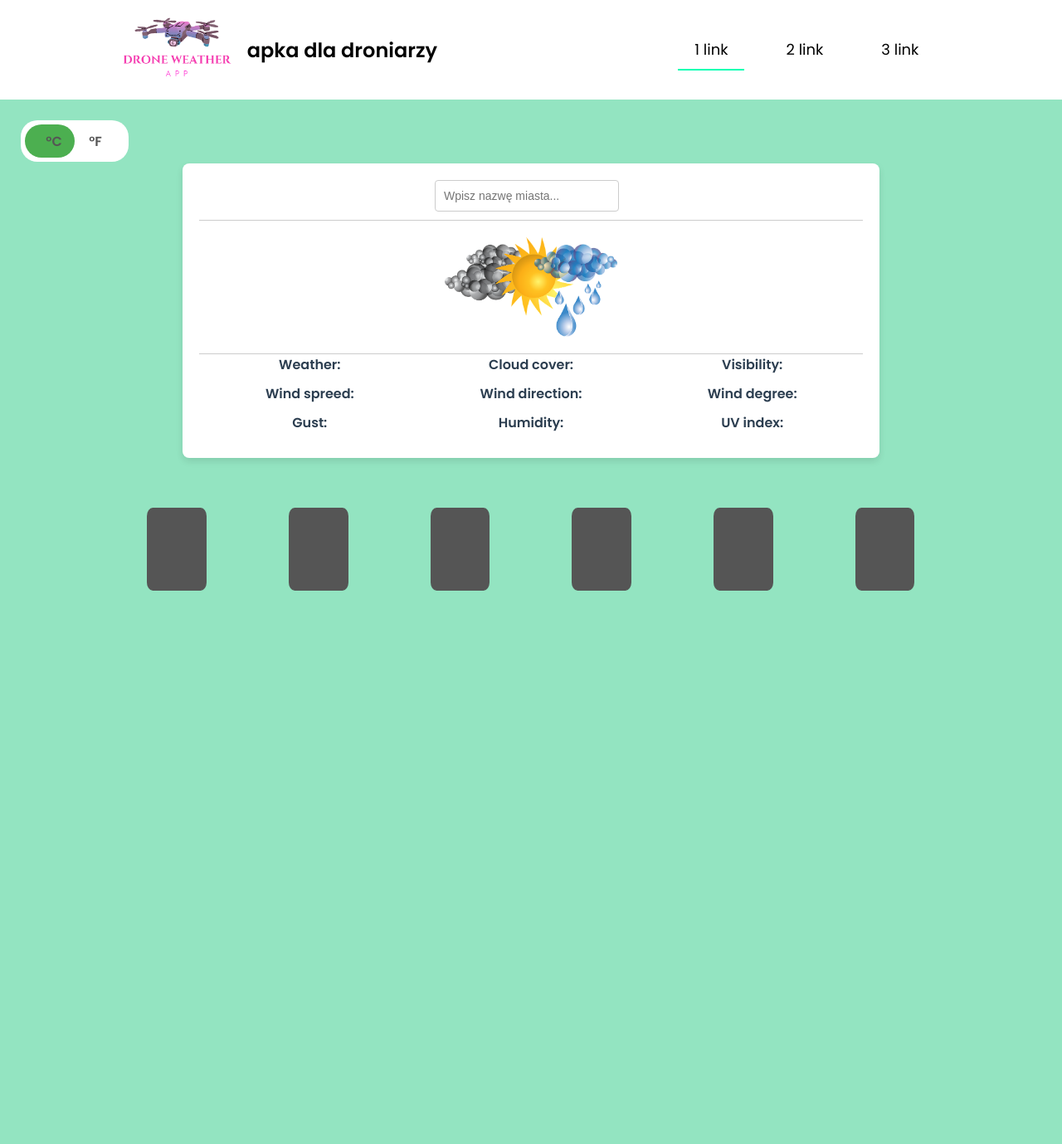
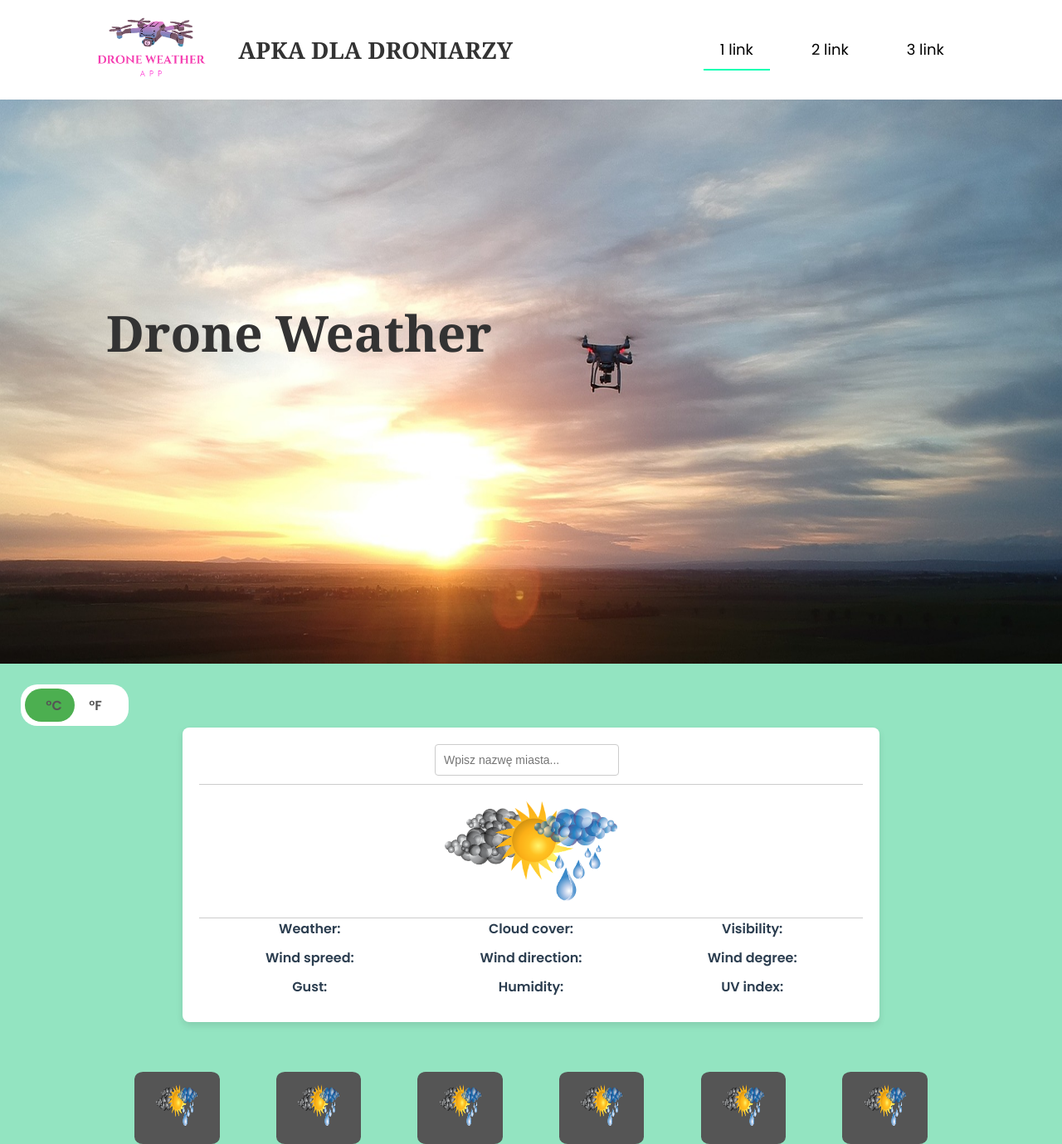
Before and after one commit to kuben75/Drone-Weather, a PHP site: page / in a window 1280 px wide. Shown: the whole page at 83% size. Before the commit the page ends 712 px from the top, so only its background shows below. Run offline with PHP 8.4, Linux system fonts and the light colour scheme; style sheets or scripts are compiled from the project's sources.

Commit message:
dodanie logiki js ospowiedzialnej za wyswietlanie pogody na nastepne 6 godzin

```diff
--- a/index.html
+++ b/index.html
@@ -1,5 +1,6 @@
 <!doctype html>
 <html lang="pl">
+
 <head>
   <meta charset="UTF-8" />
   <meta http-equiv="X-UA-Compatible" content="IE=edge" />
@@ -7,15 +8,17 @@
   <title>Pogoda dla operatorów dronów</title>
   <link rel="preconnect" href="https://fonts.googleapis.com" />
   <link rel="preconnect" href="https://fonts.gstatic.com" crossorigin />
-    <link
-      href="https://fonts.googleapis.com/css2?family=Poppins:wght@400;600&display=swap"
-      rel="stylesheet"
-    />
+  <link href="https://fonts.googleapis.com/css2?family=Poppins:wght@400;600&display=swap" rel="stylesheet" />
   <link rel="stylesheet" href="css/style.css" />
 </head>
 
 <body>
-    <header class="header">
+  <header>
+    <img class="bgc" src="img/drone-3847867_1920.jpg" alt="dron w locie o zachodzie słońca">
+    <div class="title">
+      <h1>Drone Weather</h1>
+    </div>
+    <nav class="header">
       <div class="logo">
         <img src="img/img1.png" alt="Weather Icon" />
         <h1>apka dla droniarzy</h1>
@@ -27,8 +30,8 @@
           <li>3 link</li>
         </ul>
       </div>
+    </nav>
   </header>
-
   <div class="temp-switch">
     <label>
       <input type="checkbox" id="temp-toggle" />
@@ -44,7 +47,7 @@
       </div>
       <div class="main-info">
         <div>
-            <input class="input-weather" type="text" placeholder="Wpisz nazwę miasta..." aria-label="Nazwa miasta">
+          <input class="input-weather" type="text" placeholder="Wpisz nazwę miasta..." aria-label="Nazwa miasta" />
           <p class="warning" aria-live="polite"></p>
         </div>
       </div>
@@ -55,7 +58,7 @@
     <div class="middle">
       <div class="center-temperature">
         <p class="temperature"></p>
-            <img src="./img/unknown.png" alt="Obrazek przedstawiający pogodę" class="photo">
+        <img src="./img/unknown.png" alt="Obrazek przedstawiający pogodę" class="photo" />
       </div>
     </div>
     <main class="bottom">
@@ -97,34 +100,83 @@
       <div class="top-weath">
         <h1 class="city-hour0"></h1>
       </div>
+      <div class="middle-weath">
+        <div class="city-image0">
+          <img src="./img/unknown.png" alt="Obrazek przedstawiający pogodę" class="photo0" />
+        </div>
+      </div>
+      <div class="bottom-weath">
+        <h1 class="city-temp0"></h1>
+      </div>
     </div>
     <div class="elem two">
       <div class="top-weath">
         <h1 class="city-hour1"></h1>
+      </div>
+      <div class="middle-weath">
+        <div class="city-image1">
+          <img src="./img/unknown.png" alt="Obrazek przedstawiający pogodę" class="photo1" />
+        </div>
+      </div>
+      <div class="bottom-weath">
+        <h1 class="city-temp1"></h1>
       </div>
     </div>
     <div class="elem three">
       <div class="top-weath">
         <h1 class="city-hour2"></h1>
       </div>
+      <div class="middle-weath">
+        <div class="city-image2">
+          <img src="./img/unknown.png" alt="Obrazek przedstawiający pogodę" class="photo2" />
+        </div>
+      </div>
+      <div class="bottom-weath">
+        <h1 class="city-temp2"></h1>
+      </div>
     </div>
     <div class="elem four">
       <div class="top-weath">
         <h1 class="city-hour3"></h1>
+      </div>
+      <div class="middle-weath">
+        <div class="city-image3">
+          <img src="./img/unknown.png" alt="Obrazek przedstawiający pogodę" class="photo3" />
+        </div>
+      </div>
+      <div class="bottom-weath">
+        <h1 class="city-temp3"></h1>
       </div>
     </div>
     <div class="elem five">
       <div class="top-weath">
         <h1 class="city-hour4"></h1>
       </div>
+      <div class="middle-weath">
+        <div class="city-image4">
+          <img src="./img/unknown.png" alt="Obrazek przedstawiający pogodę" class="photo4" />
+        </div>
+      </div>
+      <div class="bottom-weath">
+        <h1 class="city-temp4"></h1>
+      </div>
     </div>
     <div class="elem six">
       <div class="top-weath">
         <h1 class="city-hour5"></h1>
+      </div>
+      <div class="middle-weath">
+        <div class="city-image5">
+          <img src="./img/unknown.png" alt="Obrazek przedstawiający pogodę" class="photo5" />
+        </div>
+      </div>
+      <div class="bottom-weath">
+        <h1 class="city-temp5"></h1>
       </div>
     </div>
   </section>
 
   <script src="js/script.js"></script>
 </body>
+
 </html>
--- a/js/script.js
+++ b/js/script.js
@@ -9,10 +9,10 @@ const humidity = document.querySelector('.humidity')
 const wind = document.querySelector('.wind')
 const cloud = document.querySelector('.cloud')
 const gust = document.querySelector('.gust')
-const windDir = document.querySelector(".wind-direction");
-const windDegree = document.querySelector(".wind-degree");
-const uv = document.querySelector(".uv");
-const vis = document.querySelector(".visibility");
+const windDir = document.querySelector(".wind-direction")
+const windDegree = document.querySelector(".wind-degree")
+const uv = document.querySelector(".uv")
+const vis = document.querySelector(".visibility")
 
 
 
@@ -119,12 +119,11 @@ const weatherIcons = {
 const removeAccents = (str) =>
     str.replace(/[ąćęłńóśźżĄĆĘŁŃÓŚŹŻ]/g, char =>
       'acelnoszzACELNOSZZ'['ąćęłńóśźżĄĆĘŁŃÓŚŹŻ'.indexOf(char)]
-    );
-
+    )
     const updateWeatherIcon = (code) => {
-    const url = weatherIcons[code]
+        const url = weatherIcons[code];
         url ? photo.setAttribute('src', url) : photo.setAttribute('src', './img/unknown.png')
-};
+    }
 
     const fetchWeather = (city) => {
         const URL = `${API_LINK}${API_KEY}&q=${removeAccents(city)}`
@@ -135,47 +134,64 @@ const fetchWeather = (city) => {
                 }
                 return response.json()
             });
+    };
 
-};
     const updateNextWeather = (data) => {
-    const currentTime = data.location.localtime.split(' ')[1].split(':');
-    const currentHour = parseInt(currentTime[0], 10);
+        const currentTime = data.location.localtime.split(' ')[1].split(':')
+        const currentHour = parseInt(currentTime[0], 10)
 
-    const hourData = data.forecast.forecastday[0].hour;
-    const startIndex = hourData.findIndex(hour => parseInt(hour.time.split(' ')[1].split(':')[0], 10) === currentHour);
+        const hourData = data.forecast.forecastday[0].hour
+        const startIndex = hourData.findIndex(hour => parseInt(hour.time.split(' ')[1].split(':')[0], 10) === currentHour)
 
         for (let i = 0; i < 6; i++) {
-        const index = (startIndex + i+1) % 24;
+            const index = (startIndex + i + 1) % 24
 
-        const cityHour = document.querySelector(`.city-hour${i}`);
+            const cityHour = document.querySelector(`.city-hour${i}`)
             if (cityHour) {
-            const timeOnly = hourData[index].time.split(' ')[1];
-            cityHour.textContent = timeOnly;
+                const timeOnly = hourData[index].time.split(' ')[1]
+                cityHour.textContent = timeOnly
+            }
+
+            const cityWeather = document.querySelector(`.photo${i}`)
+            if (cityWeather) {
+                const weatherCode = hourData[index].condition.code
+                const weatherIconUrl = weatherIcons[weatherCode]
+               weatherIconUrl ? cityWeather.setAttribute('src', weatherIconUrl) : cityWeather.setAttribute('src', './img/unknown.png')
+            }
+
+            const cityTemp = document.querySelector(`.city-temp${i}`)
+            if (cityTemp){
+                const tempData = hourData[index].temp_c
+                cityTemp.textContent = `${Math.floor(tempData)} ℃`
+
             }
         }
+    }
+
+    const updateWeatherInfo = (data) => {
+        cityName.textContent = data.location.name
+        weather.textContent = data.current.condition.text
+        temperature.textContent = `${Math.floor(data.current.temp_c)} ℃`
+        temperature.dataset.fahrenheit = (data.current.temp_c * 1.8 + 32).toFixed(0)
+        temperature.dataset.celsious = `${Math.floor(data.current.temp_c)} ℃`
+        humidity.textContent = `${data.current.humidity}%`
+        localTime.textContent = data.location.localtime
+        wind.textContent = `${Math.floor(data.current.wind_kph)} km/h`
+        cloud.textContent = `${data.current.cloud}%`
+        gust.textContent = `${Math.floor(data.current.gust_kph)} km/h`
+        windDir.textContent = data.current.wind_dir
+        windDegree.textContent = `${data.current.wind_degree} °`
+        uv.textContent = data.current.uv;
+        vis.textContent = `${data.current.vis_km} km`
+        const code = data.current.condition.code
+        updateWeatherIcon(code)
+        updateNextWeather(data)
+        console.log(data)
     };
 
-const updateWeatherInfo = (data) => {
-    cityName.textContent = data.location.name;
-    weather.textContent = data.current.condition.text;
-    temperature.textContent = `${Math.floor(data.current.temp_c)} ℃`;
-    temperature.dataset.fahrenheit = (data.current.temp_c * 1.8 + 32).toFixed(0);
-    temperature.dataset.celsious = `${Math.floor(data.current.temp_c)} ℃`;
-    humidity.textContent = `${data.current.humidity}%`;
-    localTime.textContent = data.location.localtime;
+    const checkParametres = (data) => {
 
-    wind.textContent = `${Math.floor(data.current.wind_kph)} km/h`;
-    cloud.textContent = `${data.current.cloud}%`;
-    gust.textContent = `${Math.floor(data.current.gust_kph)} km/h`;
-    windDir.textContent = data.current.wind_dir;
-    windDegree.textContent = `${data.current.wind_degree} °`;
-    uv.textContent = data.current.uv;
-    vis.textContent = `${data.current.vis_km} km`;
-    const code = data.current.condition.code;
-    updateWeatherIcon(code);
-    updateNextWeather(data);
-    console.log(data);
-};
+    }
 
 
 
--- a/sass/style.scss
+++ b/sass/style.scss
@@ -17,8 +17,30 @@ body {
   margin: 0;
   padding: 0;
 }
+header {
+  position: relative;
+  max-width: 100%;
+  height: 100vh;
+
+  .bgc {
+    overflow: hidden;
+    width: 100%;
+   height: 100vh;
+  }
+  .title {
+    position: absolute;
+    top: 40%;
+    left: 10%;
+    font-family: Georgia, 'Times New Roman', Times, sans-serif;
+    font-size: 30px;
+    color: #333;
+  }
 
   .header {
+    position: absolute;
+    top: 0;
+    left: 0;
+    width: 100%;
     display: flex;
     justify-content: space-around;
     align-items: center;
@@ -36,8 +58,11 @@ body {
       }
 
       h1 {
-      margin-left: 10px;
-      font-size: 24px;
+        margin-left: 30px;
+        font-size: 28px;
+        text-transform: uppercase;
+        font-family: Cambria, Cochin, Georgia, Times, 'Times New Roman', sans-serif;
+        color: #333;
       }
     }
 
@@ -69,8 +94,7 @@ body {
         }
       }
     }
-
-
+  }
 }
 .temp-switch {
   display: inline-block;
@@ -236,15 +260,29 @@ main.bottom {
   margin: 0 auto;
 
   .elem {
-    width: 7%;
+    width: 10%;
     background-color: $text-color;
-    height: 100px;
+    height: auto;
     border-radius: 10%;
     .top-weath{
-
       text-align: center;
-      .city-hour0, .city-hour1, .city-hour2, .city-hour3, .city-hour4, .city-hour5{
+      [class^="city-hour"]{
         color: white;
+        font-size: 18px;
+      }
+    }
+    .middle-weath {
+      text-align: center;
+      [class^="city-image"] img {
+        width: 50px;
+        height: 50px;
+      }
+    }
+    .bottom-weath {
+       text-align: center;
+       [class^="city-temp"] {
+        color: white;
+        font-size: 18px;
        }
     }
   }
```
Also changed, not shown: img/drone-3847867_1920.jpg (added). Lines whose indentation alone changed are shown as unchanged.
